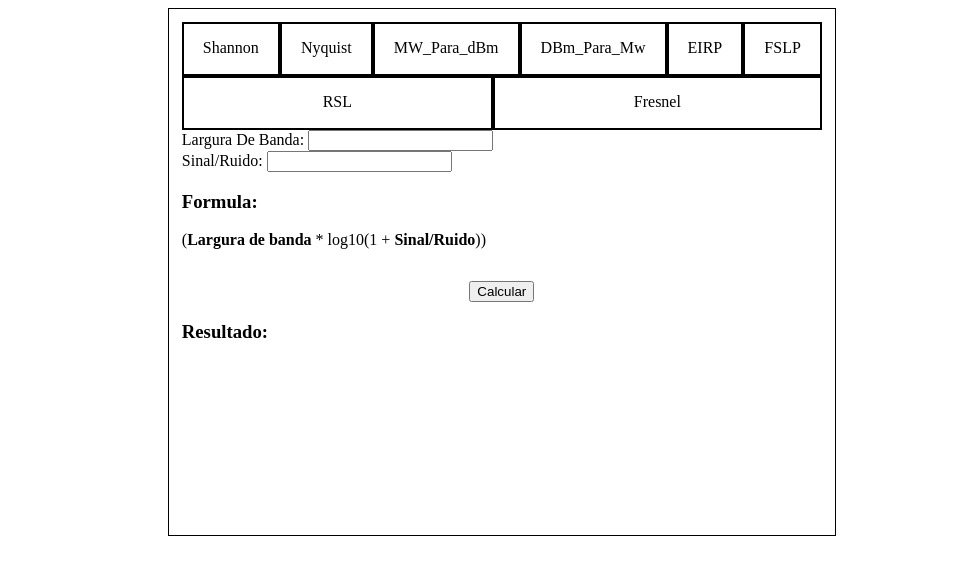
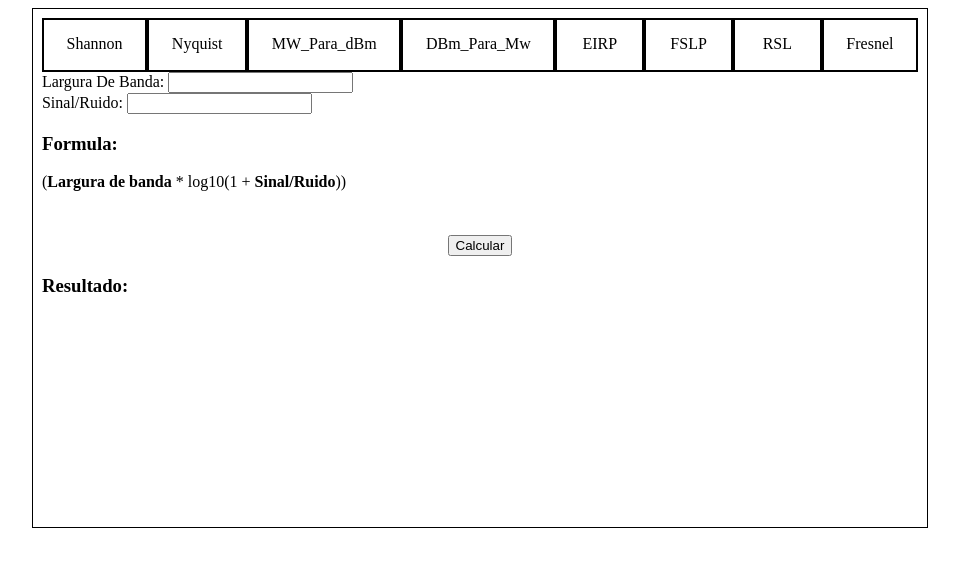
Before and after one commit to FelipeFurtadoRoza/CalculadoraRedes, a plain HTML site: page index.html in a window 1280 px wide. Both pictures are taken after a click on the element "Shannon". Shown: the whole page, without its empty margins (160-1119 px from the left). Drawn offline with Linux system fonts and the light colour scheme.

Commit message:
Correções e adicionar novas funcionalidades

```diff
--- a/index.css
+++ b/index.css
@@ -1,5 +1,8 @@
 body {
-    width: 100%;
+    width: 70%;
+    justify-content:center;
+    margin-left: 15%;
+    margin-right: 15%;
 }
 
 header {
@@ -10,13 +13,15 @@ main {
     padding: 1%;
     border: 1px black solid;
     height: 500px;
-    width: 50%;
-    margin-left: 25%;
+    /* width: 50%;
+    margin-left: 25%; */
 }
 
 #botoes {
     display: flex;
     flex-wrap: wrap;
+    justify-content: space-between;
+
 }
 
 #formula {
--- a/index.js
+++ b/index.js
@@ -1,6 +1,15 @@
 const arrayCamposFormulas = {Shannon: ['larguraDeBanda', 'sinalRuido']};
 const regex = "['\"´`[{}\]~^:;.>,<|\-+.?=.*[@!#$%^&*()\/\\a-zA-Z\s+\/g]+";
 const formulaAtual = '';
+
+var myFunction = function() {
+    if(regex.includes(event.key)) {
+        console.log(event);
+        //return false
+    } else {
+        console.log(event);
+    }
+};
 
 window.onload = (event) => {
     let botoes = document.getElementById('botoes');
@@ -12,17 +21,17 @@ window.onload = (event) => {
     });
 };
 
-document.addEventListener("keypress", function(event) {
-    //console.log(event.key);
-    if(regex.includes(event.key)) {
-        console.log(event);
-        return false
-    }
-});
+function MudaFormula (formula) {
+    CreateBox(formula(true).split(";"), formula);
 
-function MudaFormula (formula) {
-    //CreateBox(window[formula](true).split(";"), formula);
-    CreateBox(formula(true).split(";"), formula);
+    var classname = document.getElementsByClassName("campo-formula");
+
+    console.log(classname);
+
+    classname.forEach(element => {
+        element.addEventListener('keyDown', myFunction, false);
+        console.log('asd');
+    });
 }
 
 function CreateBox (camposFormula, formula) {
@@ -45,8 +54,7 @@ function Calcula (formula) {
         valoresFormula.push(document.getElementById(element).value);
     });
     console.log(formula(false, valoresFormula));
-    document.getElementById('Resultado').innerText = formula(false, valoresFormula);
-
+    document.getElementById('Resultado').innerText = formula(false, valoresFormula).toFixed(2);
 }
 
 function Shannon (formula, valoresFormula) {
```
